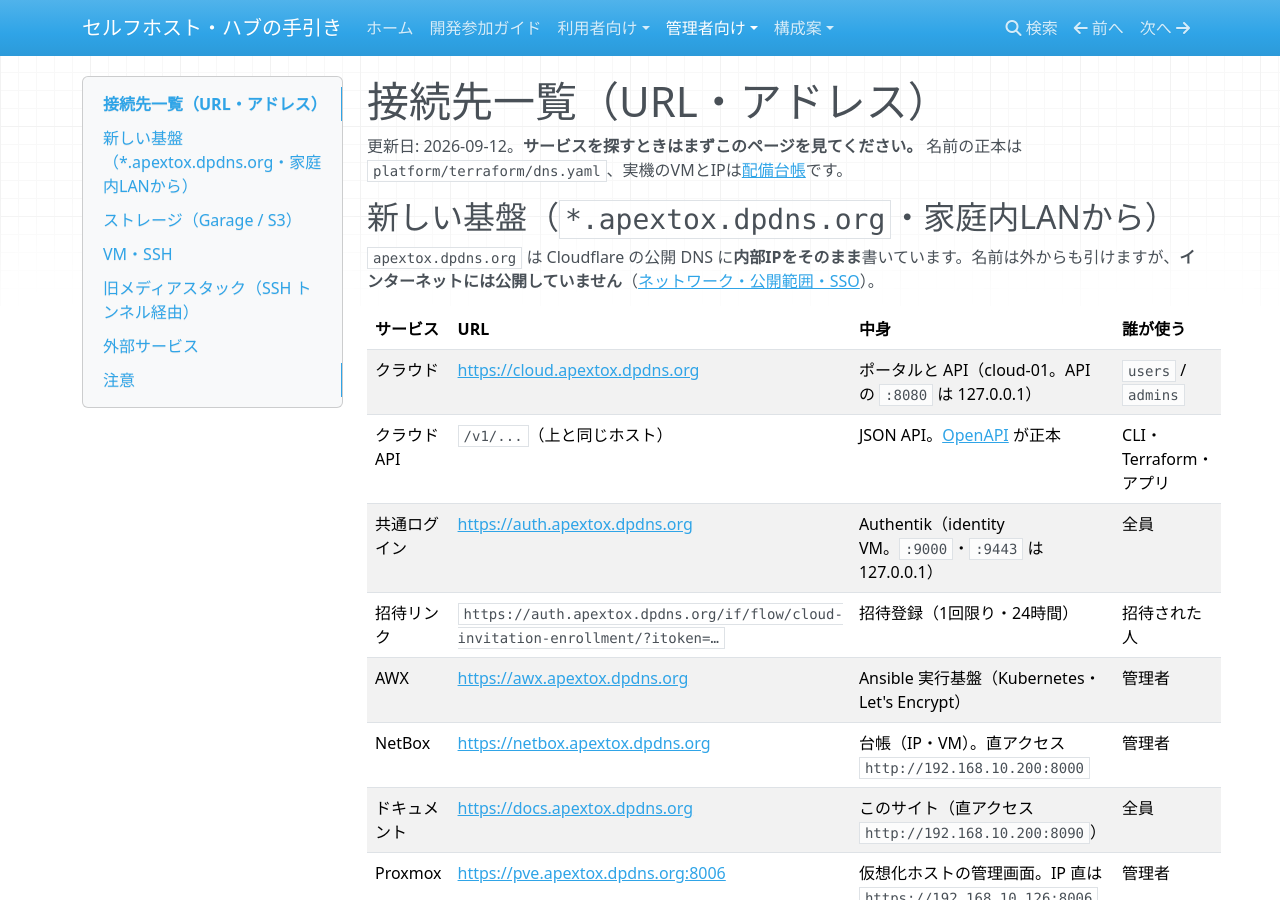
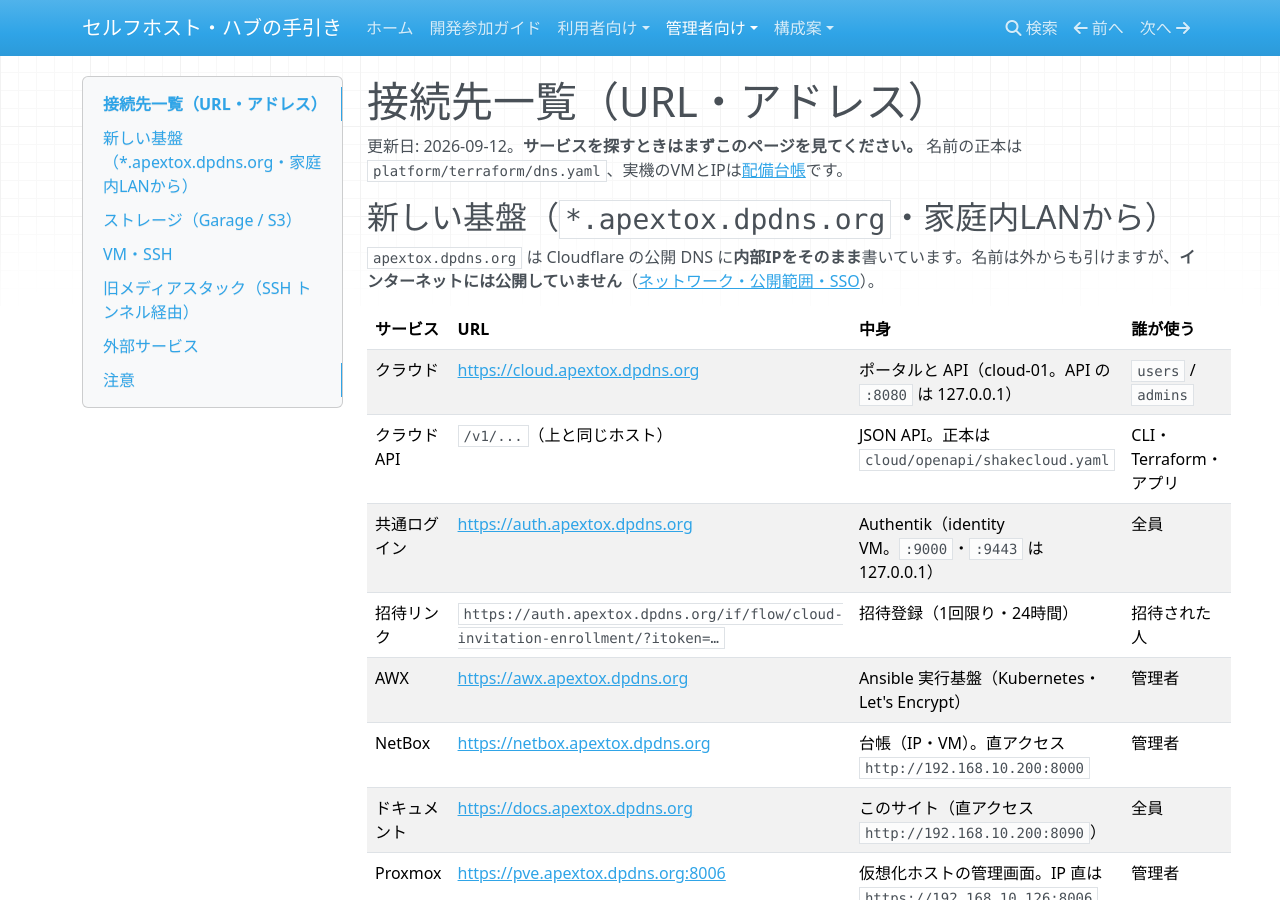
Before and after one commit to rurutheGeek/shake-cloud, an MkDocs documentation site: the page built from docs/operations/urls.md, in a window 1280 px wide and 900 px high. Built offline with MkDocs 1.6.1, drawn with Linux system fonts in a browser that asks for light colours; nearby versions of some CDN libraries.

Commit message:
docs(urls): OpenAPI への外部リンクをコード表記にする（mkdocs strict の警告回避）

```diff
--- a/docs/operations/urls.md
+++ b/docs/operations/urls.md
@@ -9,7 +9,7 @@
 | サービス | URL | 中身 | 誰が使う |
 | --- | --- | --- | --- |
 | クラウド | <https://cloud.apextox.dpdns.org> | ポータルと API（cloud-01。API の `:8080` は 127.0.0.1） | `users` / `admins` |
-| クラウドAPI | `/v1/...`（上と同じホスト） | JSON API。[OpenAPI](../../cloud/openapi/shakecloud.yaml) が正本 | CLI・Terraform・アプリ |
+| クラウドAPI | `/v1/...`（上と同じホスト） | JSON API。正本は `cloud/openapi/shakecloud.yaml` | CLI・Terraform・アプリ |
 | 共通ログイン | <https://auth.apextox.dpdns.org> | Authentik（identity VM。`:9000`・`:9443` は 127.0.0.1） | 全員 |
 | 招待リンク | `https://auth.apextox.dpdns.org/if/flow/cloud-invitation-enrollment/?itoken=…` | 招待登録（1回限り・24時間） | 招待された人 |
 | AWX | <https://awx.apextox.dpdns.org> | Ansible 実行基盤（Kubernetes・Let's Encrypt） | 管理者 |
```
